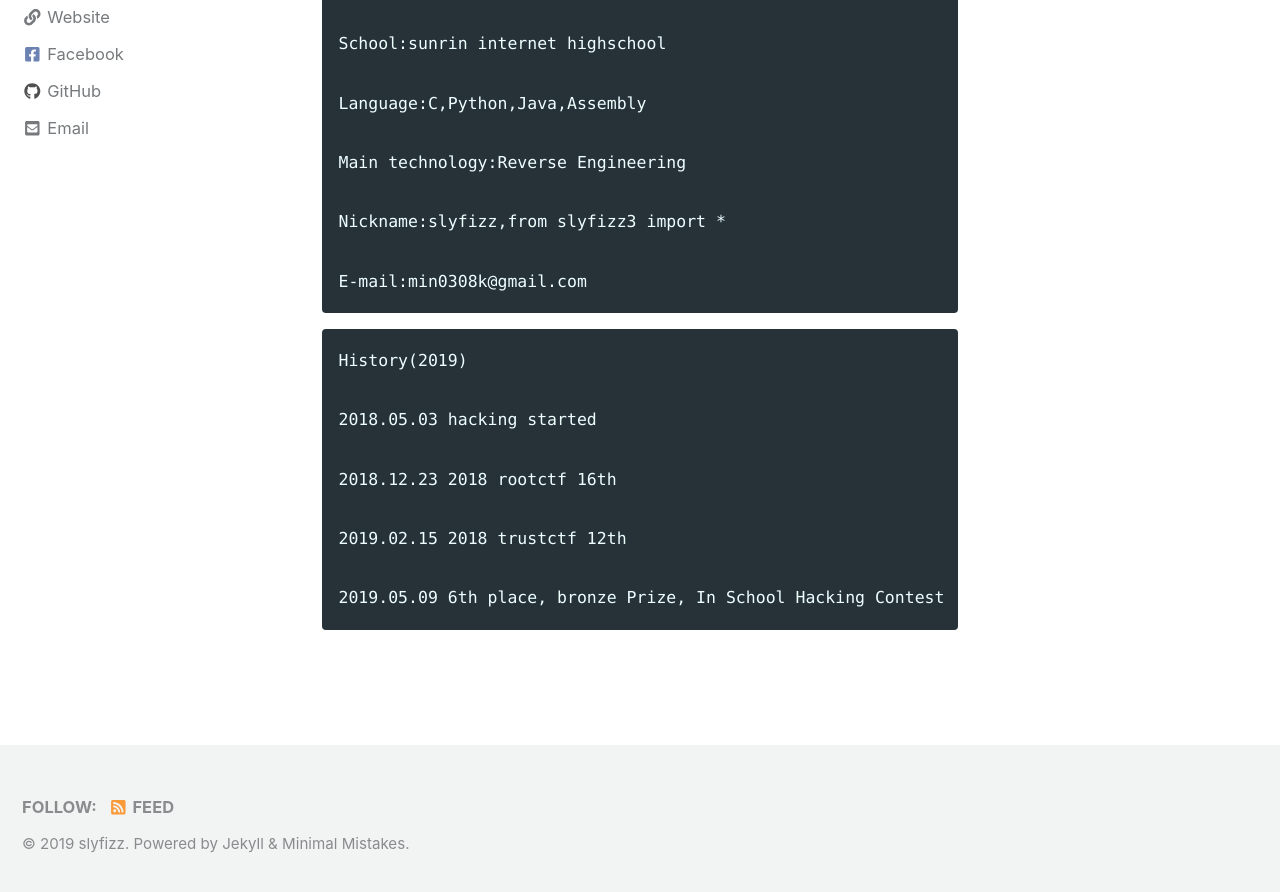
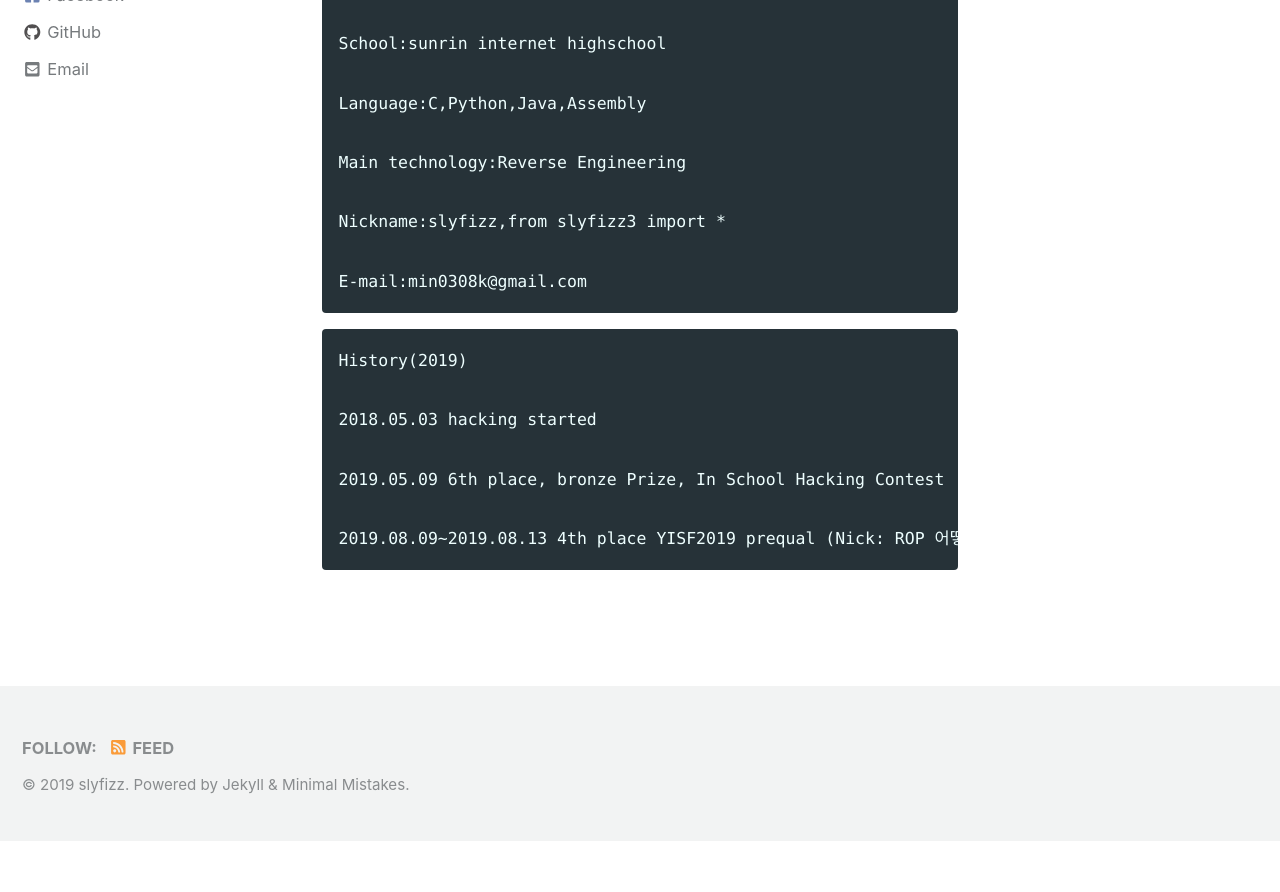
Before and after one commit to slyfizz3/slyfizz3.github.io, a Jekyll site: the page built from _pages/about.md, in a window 1280 px wide and 900 px high, scrolled down 328 px. Shown: the top 892 px of the window. Built offline with Jekyll 4.4.1, drawn with Linux system fonts in a browser that asks for light colours; cached includes are drawn as plain includes; nearby versions of some CDN libraries; after the commit the page ends 1168 px from its top, so only the background shows below that.

Commit message:
Update about.md

````diff
--- a/_pages/about.md
+++ b/_pages/about.md
@@ -26,9 +26,7 @@ History(2019)
 
 2018.05.03 hacking started
 
-2018.12.23 2018 rootctf 16th
+2019.05.09 6th place, bronze Prize, In School Hacking Contest
 
-2019.02.15 2018 trustctf 12th
-
-2019.05.09 6th place, bronze Prize, In School Hacking Contest
+2019.08.09~2019.08.13 4th place YISF2019 prequal (Nick: ROP 어떻게 하나요?)
 ```
````
